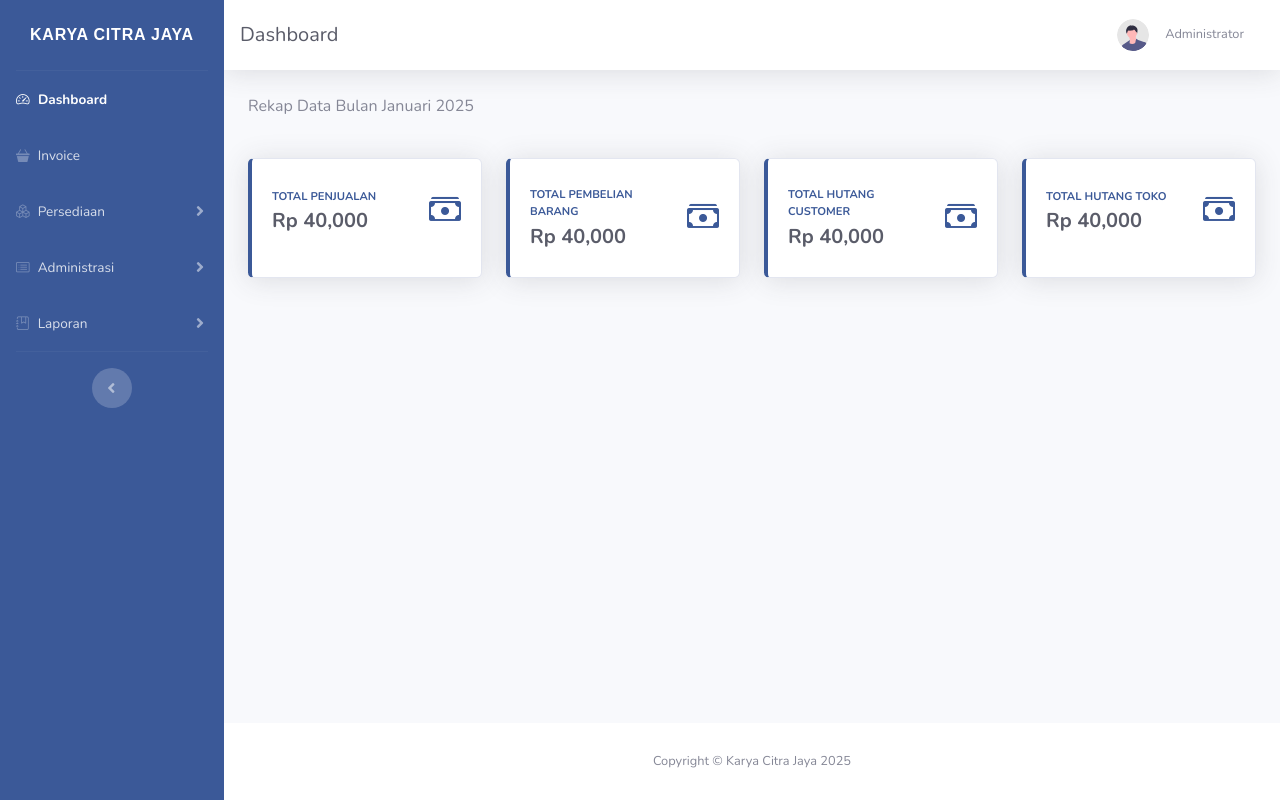
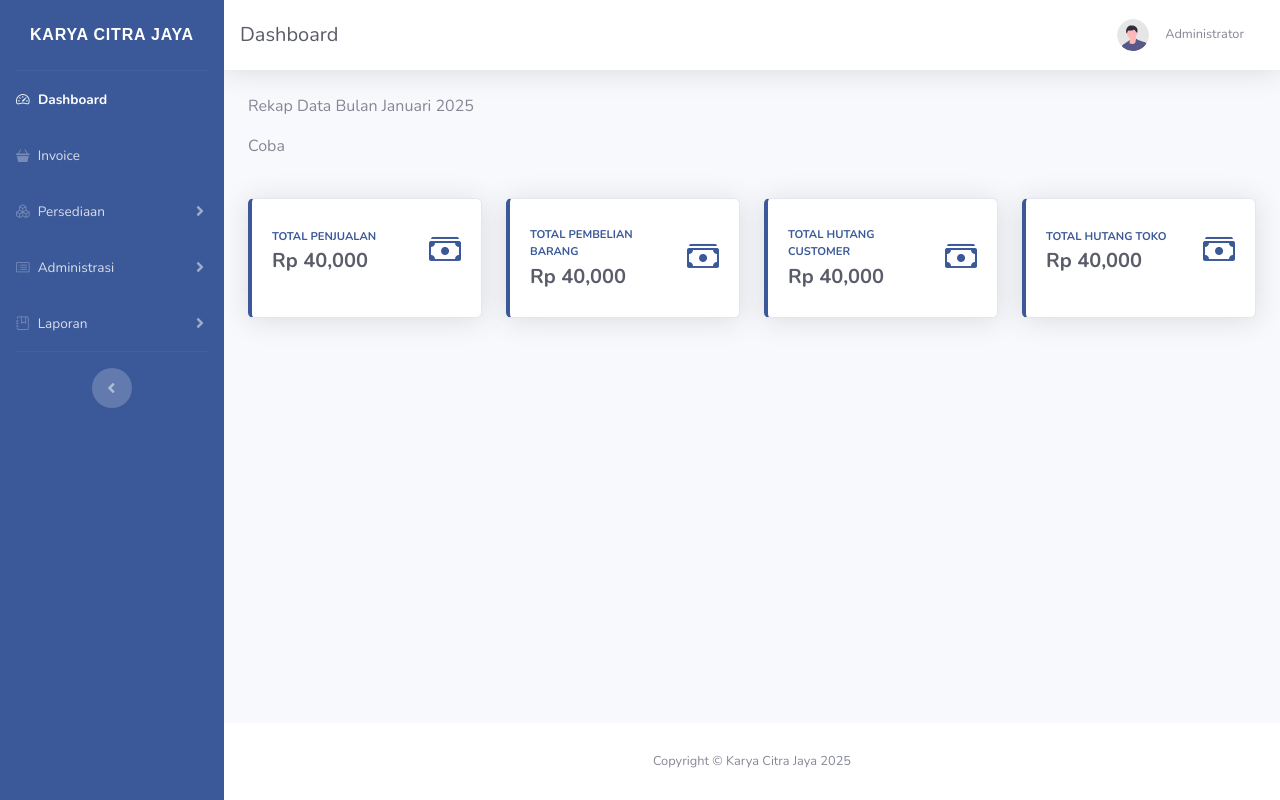
Before and after one commit to nadiaamanda-22/karya_citra_jaya, a CodeIgniter app: page /karya_citra_jaya/Dashboard in a window 1280 px wide. Run offline with CodeIgniter, Linux system fonts and the light colour scheme; some libraries are stand-ins or nearby versions.

Commit message:
menambahkan kalimat coba

```diff
--- a/application/views/dashboard/dashboard.php
+++ b/application/views/dashboard/dashboard.php
@@ -3,6 +3,7 @@
      <div class="row">
          <?php $bulan = date('m'); ?>
          <p>Rekap Data Bulan <?= $this->fungsional->bulanIndonesia($bulan) . ' ' . date('Y') ?></p>
+         <p>Coba</p>
      </div>
 
      <!-- Content -->
```
